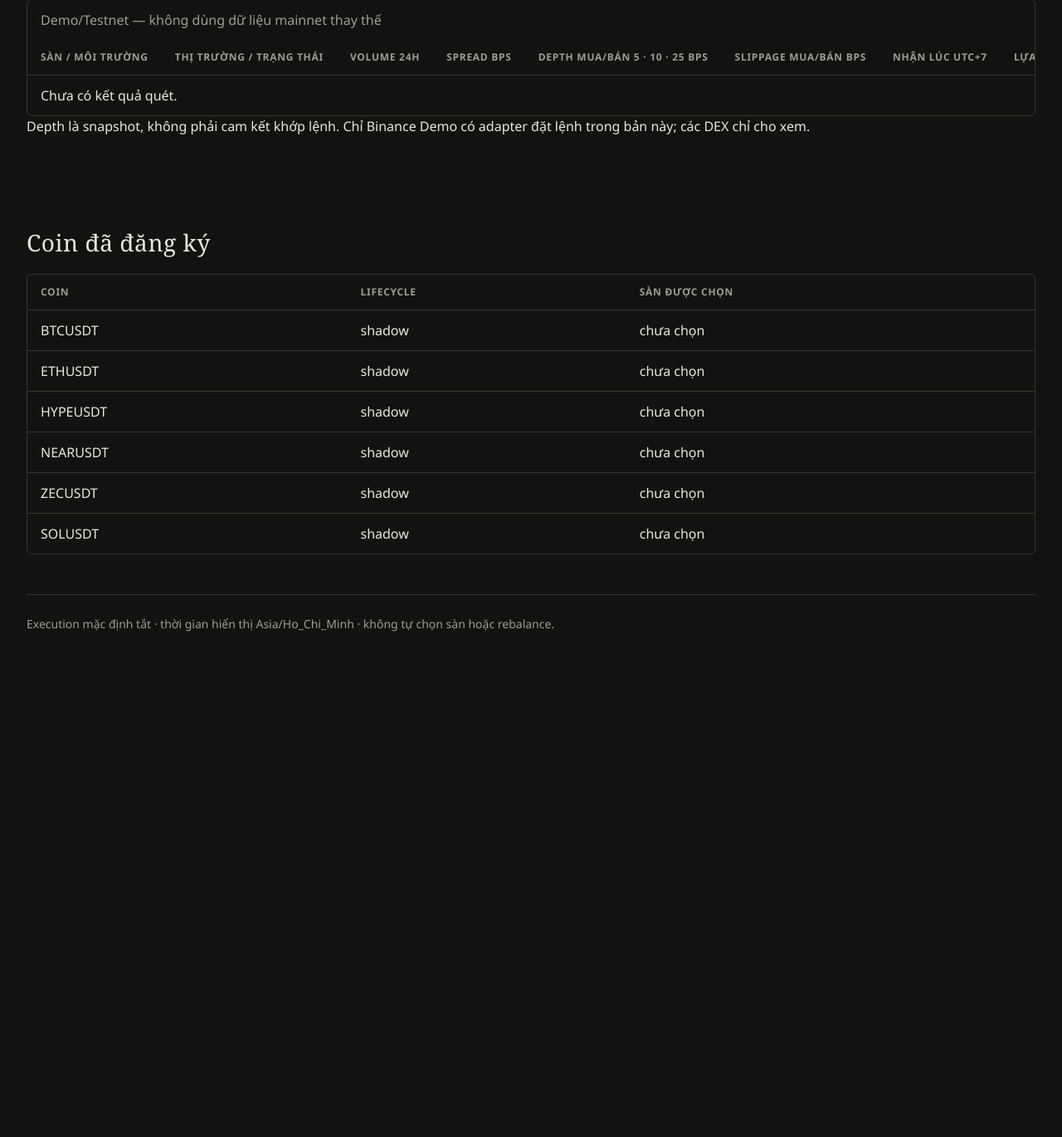
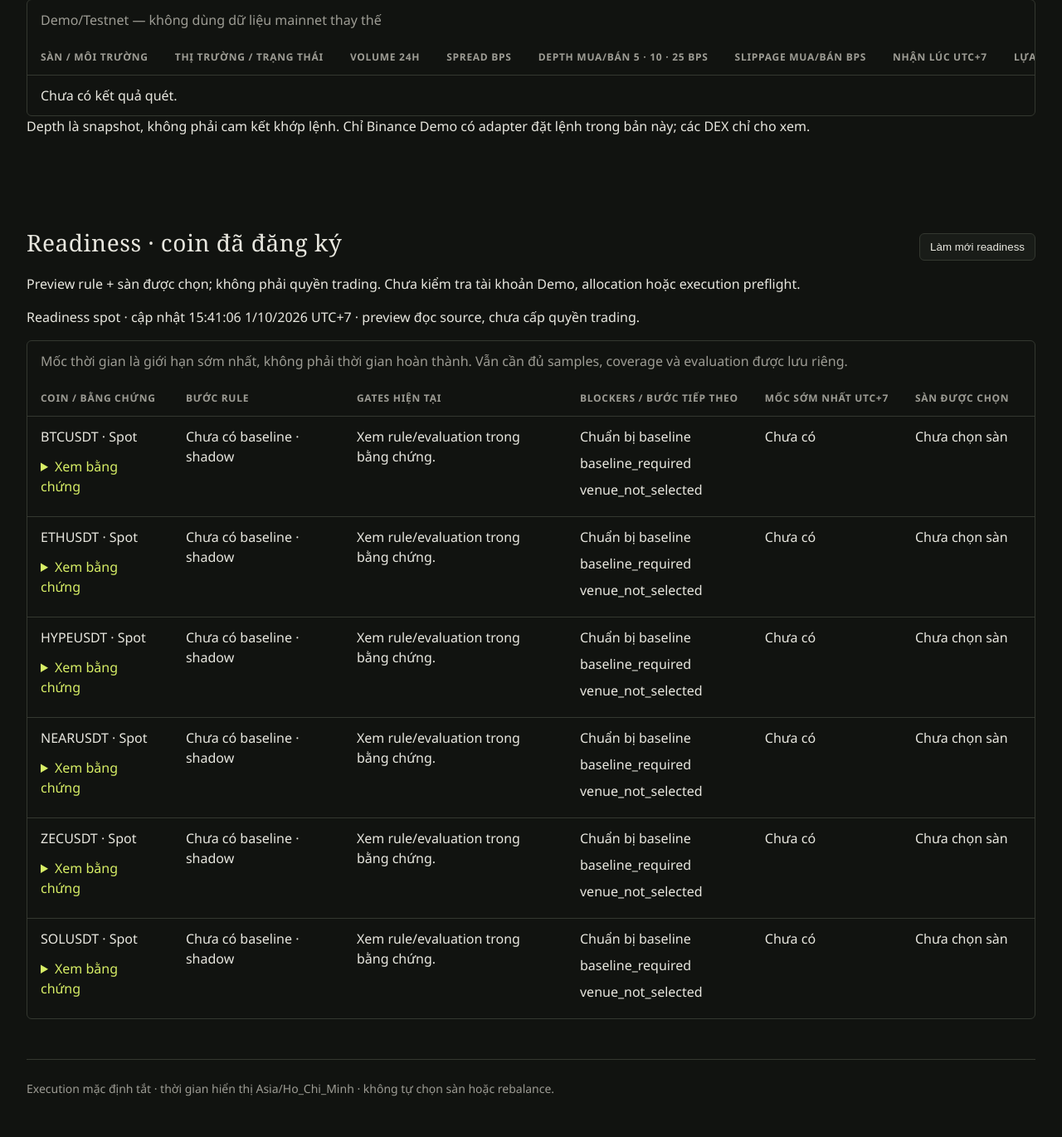
Before and after one commit to juliuss1907/AIgorithmic-trading, a FastAPI app: page /assets in a window 1280 px wide. Shown: the part 556-1926 px from the top of the page at 83% size. Before the commit the page ends 1317 px from the top, so only its background shows below. Run offline with FastAPI, Linux system fonts and the light colour scheme; data comes from the database, SQL or seed files in the repository; data that the repository does not hold is empty.

Commit message:
feat(readiness): show scoped gates and evidence on assets dashboard

```diff
--- a/intraday/web_assets/static/app.css
+++ b/intraday/web_assets/static/app.css
@@ -14,7 +14,7 @@
 .asset-form label { display: grid; gap: 0.25rem; max-width: 100%; }
 .asset-form input { max-width: 100%; padding: 0.5rem; background: var(--surface); color: var(--ink); border: 1px solid var(--line); border-radius: var(--radius); }
 .asset-form small, #venue-results small { display: block; max-width: 18rem; white-space: normal; color: var(--muted); }
-.asset-market-switch button, .asset-form button, #venue-results button { padding: 0.5rem 0.75rem; background: var(--surface); color: var(--ink); border: 1px solid var(--line); border-radius: var(--radius); cursor: pointer; }
+.asset-market-switch button, .asset-form button, #venue-results button, #readiness-refresh { padding: 0.5rem 0.75rem; background: var(--surface); color: var(--ink); border: 1px solid var(--line); border-radius: var(--radius); cursor: pointer; }
 .asset-market-switch button[aria-pressed="true"] { background: var(--signal); color: var(--signal-ink); }
 button:disabled { opacity: 0.5; cursor: not-allowed; }
 button:focus-visible, input:focus-visible { outline: 2px solid var(--signal); outline-offset: 2px; }
@@ -268,6 +268,12 @@ footer p { margin-bottom: 0; }
 
 :focus-visible { outline: 3px solid var(--signal); outline-offset: 3px; }
 
+.readiness-table td { white-space: normal; vertical-align: top; min-width: 10rem; max-width: 24rem; overflow-wrap: anywhere; }
+.readiness-table p { margin: 0.5rem 0; }
+.readiness-table details { margin-top: 0.75rem; }
+.readiness-table summary { cursor: pointer; color: var(--signal); }
+.readiness-table pre { max-width: 22rem; white-space: pre-wrap; font-size: 0.75rem; }
+
 @media (max-width: 48rem) {
   .masthead { align-items: start; flex-direction: column; padding-top: 2rem; }
   .strip { grid-template-columns: repeat(2, 1fr); }
--- /dev/null
+++ b/intraday/web_assets/static/asset-readiness.js
@@ -0,0 +1,93 @@
+"use strict";
+(() => {
+  const target = document.getElementById("asset-catalog");
+  const message = document.getElementById("readiness-message");
+  const refreshButton = document.getElementById("readiness-refresh");
+  let market = "spot", generation = 0, pending = null;
+  const time = value => value ? new Date(value).toLocaleString("vi-VN", {timeZone: "Asia/Ho_Chi_Minh", hour12: false}) : "Chưa có";
+  const labels = {
+    history_days: "History (ngày)", history_coverage: "Coverage history",
+    latest_candle_age: "Tuổi nến (giây)", elapsed_hours: "Thời gian (giờ)",
+    heartbeat_coverage: "Coverage heartbeat", matured_setups: "Setup trưởng thành",
+    matured_outcomes: "Outcome trưởng thành", after_cost_score: "Score sau phí",
+    hard_risk_violations: "Vi phạm hard risk", outcome_coverage: "Coverage outcome",
+  };
+  function element(tag, text) {
+    const node = document.createElement(tag); node.textContent = text; return node;
+  }
+  function cell(row, text = "") {
+    const node = element("td", text); row.append(node); return node;
+  }
+  function notice(text) {
+    const row = document.createElement("tr"), node = cell(row, text);
+    node.colSpan = 6; target.replaceChildren(row);
+  }
+  function number(value, unit) {
+    if (value === null || value === undefined) return "N/A";
+    const amount = unit === "fraction" ? value * 100 : value;
+    return Number(amount).toLocaleString("vi-VN", {maximumFractionDigits: 2}) + (unit === "fraction" || unit === "percent" ? "%" : "");
+  }
+  function evidence(container, row) {
+    const details = document.createElement("details");
+    const summary = document.createElement("summary"); summary.textContent = "Xem bằng chứng";
+    details.append(summary);
+    details.append(element("p", "Champion: " + (row.champion_id || "chưa có")));
+    details.append(element("p", "Candidate: " + (row.candidate_id || "chưa có") + " · " + (row.candidate_status || "—")));
+    details.append(element("p", "Bắt đầu: " + time(row.started_at) + " · Cutoff replay: " + time(row.replay_cutoff)));
+    if (row.legacy_champion) details.append(element("p", "Champion BTC kế thừa; không yêu cầu bootstrap lại. Không suy ra quyền trading."));
+    for (const kind of ["replay", "soak"]) {
+      const saved = row[kind];
+      details.append(element("p", kind + " đã lưu: " + (saved ? saved.status + " · " + saved.evaluation_id + " · " + time(saved.evaluated_at) : "chưa có")));
+      if (saved) {
+        details.append(element("p", "Lý do đã lưu: " + (saved.reason_codes.join(" · ") || "không có blocker")));
+        details.append(element("pre", JSON.stringify(saved.metrics, null, 2)));
+      }
+    }
+    if (row.preview) {
+      details.append(element("p", "Preview chưa lưu: " + row.preview.status + " · không có evaluation ID"));
+      details.append(element("pre", JSON.stringify(row.preview.metrics, null, 2)));
+    }
+    container.append(details);
+  }
+  function render(report) {
+    target.replaceChildren();
+    if (!report.rows.length) { notice("Không có coin/scope khớp thị trường này."); return; }
+    for (const item of report.rows) {
+      const row = document.createElement("tr"); row.dataset.market = item.market;
+      const coin = cell(row, item.symbol + " · " + (item.market === "spot" ? "Spot" : "Perp"));
+      evidence(coin, item);
+      cell(row, item.phase_label + " · " + item.lifecycle);
+      const gates = cell(row);
+      if (!item.gates.length) gates.textContent = "Xem rule/evaluation trong bằng chứng.";
+      for (const gate of item.gates) {
+        gates.append(element("p", (labels[gate.key] || gate.key) + ": " + number(gate.value, gate.unit) + " " + gate.comparison + " " + number(gate.required, gate.unit) + " · " + (gate.status === "pass" ? "đạt" : gate.status === "unknown" ? "chưa có dữ liệu" : "chưa đạt")));
+      }
+      const next = cell(row, item.next_action_label);
+      for (const blocker of [...item.blockers, ...item.venue_blockers]) next.append(element("p", blocker));
+      cell(row, time(item.earliest_evaluation_at));
+      cell(row, item.venue ? item.venue.venue + " / " + item.venue.environment + " · " + item.venue.instrument : "Chưa chọn sàn");
+      target.append(row);
+    }
+  }
+  async function refresh() {
+    pending?.abort(); pending = new AbortController();
+    const current = ++generation, selected = market;
+    refreshButton.disabled = true; target.setAttribute("aria-busy", "true");
+    message.textContent = "Đang đọc readiness " + selected + "…"; notice("Đang đọc source…");
+    try {
+      const response = await fetch("/api/assets/readiness?market=" + selected, {credentials: "omit", signal: pending.signal});
+      if (!response.ok) throw new Error("Không đọc được readiness (HTTP " + response.status + "). Kiểm tra database v23 và thử lại.");
+      const report = await response.json();
+      if (current !== generation) return;
+      render(report); message.textContent = "Readiness " + selected + " · cập nhật " + time(report.generated_at) + " UTC+7 · preview đọc source, chưa cấp quyền trading.";
+    } catch (error) {
+      if (current !== generation || error.name === "AbortError") return;
+      notice("Readiness chưa tải được."); message.textContent = error.message;
+    } finally {
+      if (current === generation) { refreshButton.disabled = false; target.removeAttribute("aria-busy"); }
+    }
+  }
+  document.addEventListener("aigt:market", event => { market = event.detail; generation++; pending?.abort(); });
+  document.addEventListener("aigt:catalog-refresh", refresh);
+  refreshButton.addEventListener("click", refresh);
+})();
--- a/intraday/web_assets/static/assets.js
+++ b/intraday/web_assets/static/assets.js
@@ -24,16 +24,7 @@
     return data;
   }
   async function catalog() {
-    const selectedMarket = market, data = await api("/api/assets?market=" + market);
-    if (selectedMarket !== market) return;
-    const target = $("asset-catalog"); target.replaceChildren();
-    for (const asset of data.assets) {
-      const row = document.createElement("tr");
-      const scope = market === "spot" ? "spot_4h" : "perp_intraday";
-      cell(row, asset.symbol); cell(row, asset.stages[scope] || "chưa đăng ký");
-      const route = asset.execution_routes.find(r => r.market === market);
-      cell(row, route ? route.venue + " / " + route.environment : "chưa chọn"); target.append(row);
-    }
+    document.dispatchEvent(new Event("aigt:catalog-refresh"));
   }
   function render(report) {
     const target = $("venue-results"); target.replaceChildren();
--- a/intraday/web_assets/templates/assets.html
+++ b/intraday/web_assets/templates/assets.html
@@ -4,6 +4,7 @@
   <meta charset="utf-8"><meta name="viewport" content="width=device-width, initial-scale=1">
   <title>Coin &amp; venues — AIGT</title>
   <link rel="stylesheet" href="/static/app.css">
+  <script src="/static/asset-readiness.js" defer></script>
   <script src="/static/assets.js" defer></script>
   <script src="/static/perp.js" defer></script>
 </head>
@@ -35,8 +36,13 @@
       </table></div>
       <p>Depth là snapshot, không phải cam kết khớp lệnh. Chỉ Binance Demo có adapter đặt lệnh trong bản này; các DEX chỉ cho xem.</p>
     </section>
-    <section class="ledger" aria-labelledby="catalog-heading"><div class="section-head"><h2 id="catalog-heading">Coin đã đăng ký</h2></div>
-      <div class="table-wrap"><table><thead><tr><th scope="col">Coin</th><th scope="col">Lifecycle</th><th scope="col">Sàn được chọn</th></tr></thead><tbody id="asset-catalog"></tbody></table></div>
+    <section class="ledger" aria-labelledby="catalog-heading"><div class="section-head"><h2 id="catalog-heading">Readiness · coin đã đăng ký</h2><button id="readiness-refresh" type="button">Làm mới readiness</button></div>
+      <p>Preview rule + sàn được chọn; không phải quyền trading. Chưa kiểm tra tài khoản Demo, allocation hoặc execution preflight.</p>
+      <p id="readiness-message" role="status" aria-live="polite">Đang đọc readiness…</p>
+      <div class="table-wrap" tabindex="0" aria-label="Bảng readiness, cuộn ngang để xem đủ cột"><table class="readiness-table">
+        <caption>Mốc thời gian là giới hạn sớm nhất, không phải thời gian hoàn thành. Vẫn cần đủ samples, coverage và evaluation được lưu riêng.</caption>
+        <thead><tr><th scope="col">Coin / bằng chứng</th><th scope="col">Bước rule</th><th scope="col">Gates hiện tại</th><th scope="col">Blockers / bước tiếp theo</th><th scope="col">Mốc sớm nhất UTC+7</th><th scope="col">Sàn được chọn</th></tr></thead><tbody id="asset-catalog"></tbody>
+      </table></div>
     </section>
     <section id="perp-controls" class="ledger" aria-labelledby="perp-heading" hidden>
       <div class="section-head"><h2 id="perp-heading">Perp · tài khoản và leverage</h2></div>
```
Also changed, not shown: tests/test_asset_readiness_interfaces.py (+33 -0 lines).
